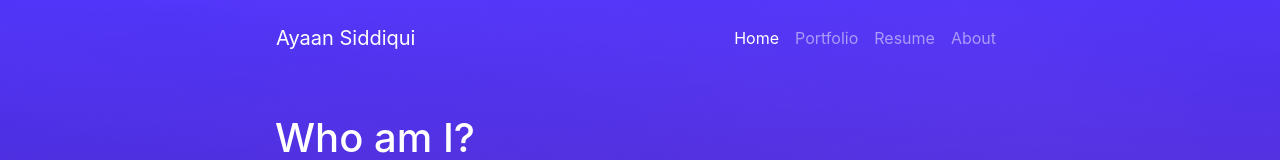
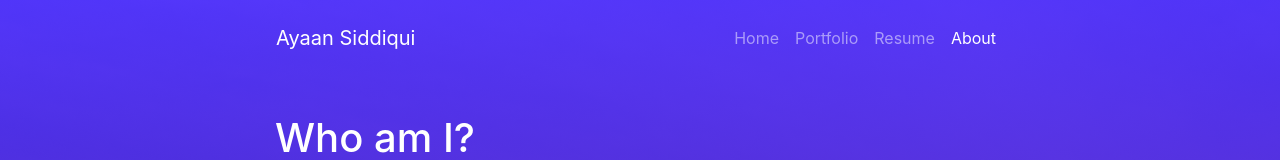
Before and after one commit to ayaanqui/ayaanqui.com, a Next.js app: page /about in a window 1280 px wide. Shown: the top 160 px of the page. Built offline with nearby package versions, Linux system fonts and the light colour scheme.

Commit message:
Implemented NavLink

```diff
--- a/components/Layout/navbar.js
+++ b/components/Layout/navbar.js
@@ -1,35 +1,23 @@
 import Link from "next/link";
+import NavLink from "./navLink";
 
 const Navbar = props => {
   return (
     <nav className="navbar navbar-expand-lg navbar-dark bg-transparent">
-      <a className="navbar-brand" href="/">Ayaan Siddiqui</a>
+      <Link href="/"><a className="navbar-brand">Ayaan Siddiqui</a></Link>
       <button className="navbar-toggler" type="button" data-toggle="collapse" data-target="#navbarSupportedContent" aria-controls="navbarSupportedContent" aria-expanded="false" aria-label="Toggle navigation">
         <span className="navbar-toggler-icon"></span>
       </button>
 
       <div className="collapse navbar-collapse" id="navbarSupportedContent">
         <ul className="navbar-nav ml-auto">
-          <li className="nav-item active">
-            <Link href='/'>
-              <a className="nav-link">Home <span className="sr-only">(current)</span></a>
-            </Link>
-          </li>
-          <li className="nav-item">
-            <Link className="nav-link" href="portfolio">
-              <a className="nav-link">Portfolio</a>
-            </Link>
-          </li>
-          <li className="nav-item">
-            <Link className="nav-link" href="resume">
-              <a className="nav-link">Resume</a>
-            </Link>
-          </li>
-          <li className="nav-item">
-            <Link className="nav-link" href="about">
-              <a className="nav-link">About</a>
-            </Link>
-          </li>
+          <NavLink href="/"><a className="nav-link">Home</a></NavLink>
+
+          <NavLink href="/portfolio"><a className="nav-link">Portfolio</a></NavLink>
+
+          <NavLink href="/resume"><a className="nav-link">Resume</a></NavLink>
+
+          <NavLink href="/about"><a className="nav-link">About</a></NavLink>
         </ul>
       </div>
     </nav>
```
